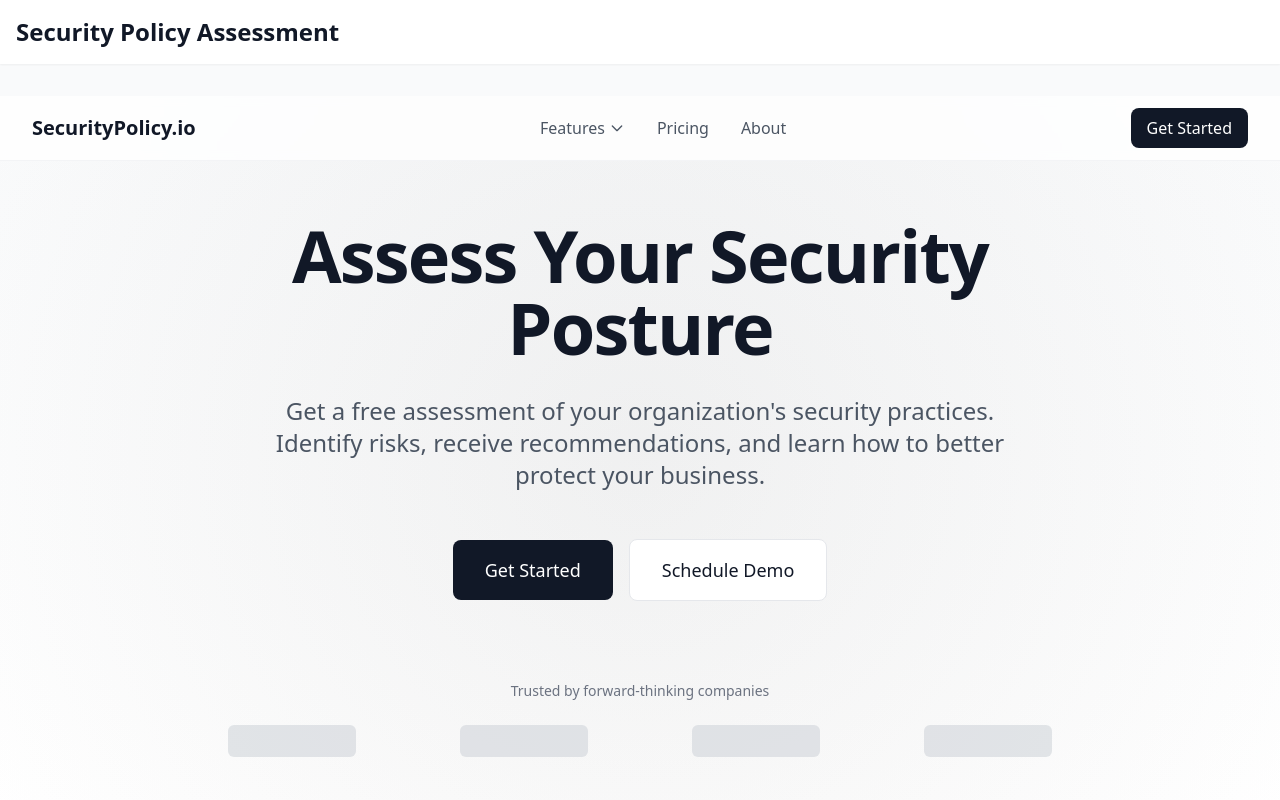
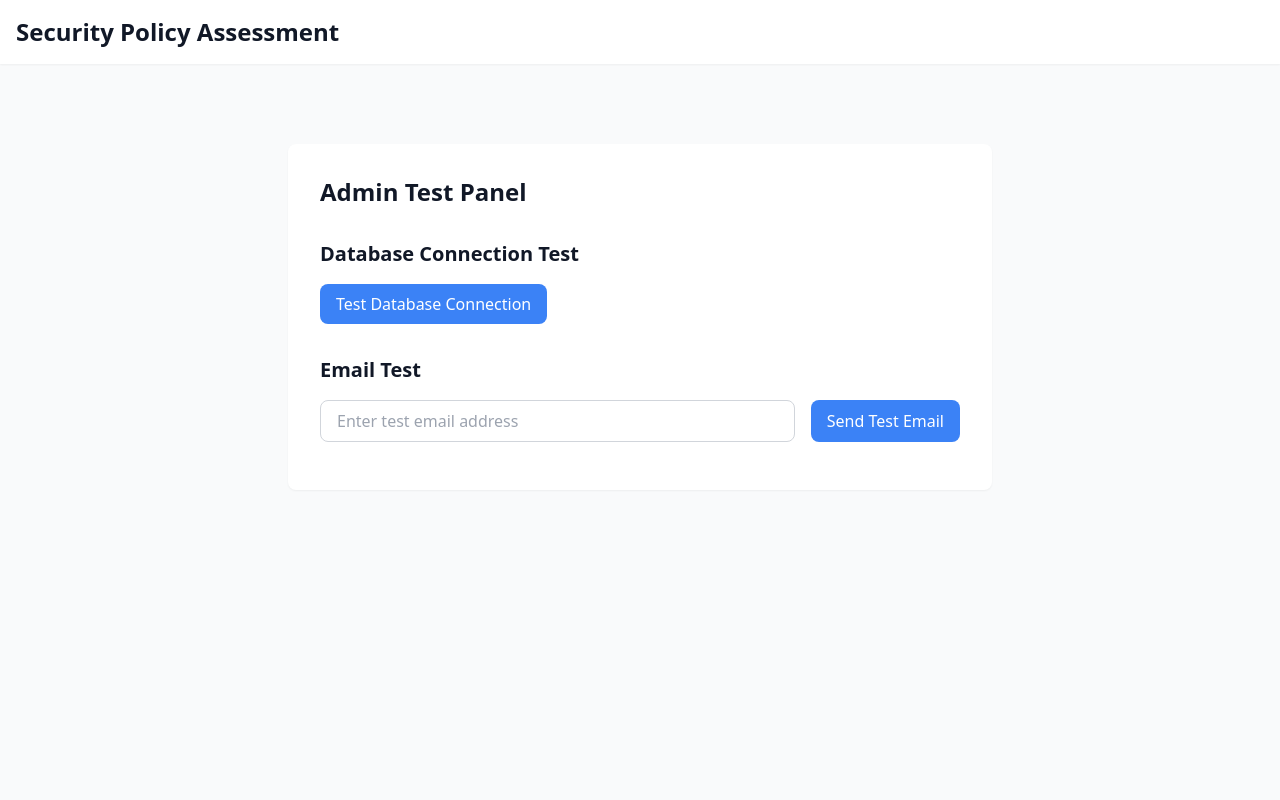
Before and after one commit to jdgrant/securitypolicy-io, a React (Vite) app: page /admin-test in a window 1280 px wide. Before the commit this address led to /. Shown: the top 800 px of the page. Built offline with nearby package versions, Linux system fonts and the light colour scheme.

Commit message:
Added admin test page with database and email testing functionality

```diff
--- a/src/App.tsx
+++ b/src/App.tsx
@@ -1,7 +1,10 @@
 import { BrowserRouter as Router, Routes, Route, Navigate } from 'react-router-dom'
 import Home from './pages/Home'
 import { Assessment } from './pages/Assessment'
-import { Suspense } from 'react'
+import { Suspense, lazy } from 'react'
+
+// Lazy load the admin test page
+const AdminTest = lazy(() => import('./pages/AdminTest'));
 
 function App() {
   console.log('App component rendering')
@@ -20,6 +23,7 @@ function App() {
             <Routes>
               <Route path="/" element={<Home />} />
               <Route path="/assessment" element={<Assessment />} />
+              <Route path="/admin-test" element={<AdminTest />} />
               <Route path="*" element={<Navigate to="/" replace />} />
             </Routes>
           </Suspense>
--- /dev/null
+++ b/src/api/test-db.ts
@@ -0,0 +1,65 @@
+import type { Handler } from '@netlify/functions';
+import sql from 'mssql';
+
+const handler: Handler = async (event, context) => {
+  // CORS headers
+  const headers = {
+    'Access-Control-Allow-Origin': '*',
+    'Access-Control-Allow-Headers': 'Content-Type',
+    'Access-Control-Allow-Methods': 'GET, POST, OPTIONS'
+  };
+
+  // Handle OPTIONS request for CORS
+  if (event.httpMethod === 'OPTIONS') {
+    return {
+      statusCode: 204,
+      headers,
+      body: ''
+    };
+  }
+
+  const config = {
+    user: process.env.MSSQL_USER,
+    password: process.env.MSSQL_PASSWORD,
+    server: process.env.MSSQL_SERVER || '',
+    database: process.env.MSSQL_DATABASE,
+    options: {
+      encrypt: true,
+      trustServerCertificate: true
+    }
+  };
+
+  try {
+    console.log('Attempting to connect to database...');
+    const pool = await sql.connect(config);
+
+    // Test query
+    const result = await pool.request().query('SELECT @@version');
+    const version = result.recordset[0][''];
+
+    await pool.close();
+
+    return {
+      statusCode: 200,
+      headers,
+      body: JSON.stringify({
+        success: true,
+        message: 'Database connection successful',
+        details: `SQL Server version: ${version}`
+      })
+    };
+  } catch (error) {
+    console.error('Database connection error:', error);
+    return {
+      statusCode: 500,
+      headers,
+      body: JSON.stringify({
+        success: false,
+        message: 'Failed to connect to database',
+        details: error instanceof Error ? error.message : 'Unknown error'
+      })
+    };
+  }
+};
+
+export { handler };
--- /dev/null
+++ b/src/api/test-email.ts
@@ -0,0 +1,95 @@
+import type { Handler } from '@netlify/functions';
+import nodemailer from 'nodemailer';
+
+const handler: Handler = async (event, context) => {
+  // CORS headers
+  const headers = {
+    'Access-Control-Allow-Origin': '*',
+    'Access-Control-Allow-Headers': 'Content-Type',
+    'Access-Control-Allow-Methods': 'GET, POST, OPTIONS'
+  };
+
+  // Handle OPTIONS request for CORS
+  if (event.httpMethod === 'OPTIONS') {
+    return {
+      statusCode: 204,
+      headers,
+      body: ''
+    };
+  }
+
+  // Only allow POST requests
+  if (event.httpMethod !== 'POST') {
+    return {
+      statusCode: 405,
+      headers,
+      body: JSON.stringify({
+        success: false,
+        message: 'Method not allowed'
+      })
+    };
+  }
+
+  try {
+    const { email } = JSON.parse(event.body || '{}');
+
+    if (!email) {
+      return {
+        statusCode: 400,
+        headers,
+        body: JSON.stringify({
+          success: false,
+          message: 'Email address is required'
+        })
+      };
+    }
+
+    // Create transporter using Mailgun SMTP
+    const transporter = nodemailer.createTransport({
+      host: process.env.MAILGUN_SMTP_HOST,
+      port: 587,
+      secure: false,
+      auth: {
+        user: process.env.MAILGUN_SMTP_USER,
+        pass: process.env.MAILGUN_SMTP_PASS
+      }
+    });
+
+    // Send test email
+    await transporter.sendMail({
+      from: 'SecurityPolicy.io <noreply@securitypolicy.io>',
+      to: email,
+      subject: 'Test Email from SecurityPolicy.io',
+      text: 'This is a test email from SecurityPolicy.io. If you received this, the email functionality is working correctly.',
+      html: `
+        <h1>Test Email from SecurityPolicy.io</h1>
+        <p>This is a test email from SecurityPolicy.io.</p>
+        <p>If you received this, the email functionality is working correctly.</p>
+        <hr>
+        <p style="color: #666; font-size: 12px;">This is an automated message, please do not reply.</p>
+      `
+    });
+
+    return {
+      statusCode: 200,
+      headers,
+      body: JSON.stringify({
+        success: true,
+        message: 'Test email sent successfully'
+      })
+    };
+  } catch (error) {
+    console.error('Error sending test email:', error);
+    return {
+      statusCode: 500,
+      headers,
+      body: JSON.stringify({
+        success: false,
+        message: 'Failed to send test email',
+        details: error instanceof Error ? error.message : 'Unknown error'
+      })
+    };
+  }
+};
+
+export { handler };
--- /dev/null
+++ b/src/pages/AdminTest.tsx
@@ -0,0 +1,129 @@
+import React, { useState } from 'react';
+import sql from 'mssql';
+
+interface TestResult {
+  success: boolean;
+  message: string;
+  details?: string;
+}
+
+const AdminTest: React.FC = () => {
+  const [dbTestResult, setDbTestResult] = useState<TestResult | null>(null);
+  const [emailTestResult, setEmailTestResult] = useState<TestResult | null>(null);
+  const [testEmail, setTestEmail] = useState('');
+  const [isLoading, setIsLoading] = useState(false);
+
+  const testDatabaseConnection = async () => {
+    setIsLoading(true);
+    try {
+      const response = await fetch('/api/test-db');
+      const data = await response.json();
+      setDbTestResult({
+        success: data.success,
+        message: data.message,
+        details: data.details
+      });
+    } catch (error) {
+      setDbTestResult({
+        success: false,
+        message: 'Failed to test database connection',
+        details: error instanceof Error ? error.message : 'Unknown error'
+      });
+    }
+    setIsLoading(false);
+  };
+
+  const sendTestEmail = async () => {
+    if (!testEmail) {
+      setEmailTestResult({
+        success: false,
+        message: 'Please enter an email address'
+      });
+      return;
+    }
+
+    setIsLoading(true);
+    try {
+      const response = await fetch('/api/test-email', {
+        method: 'POST',
+        headers: {
+          'Content-Type': 'application/json'
+        },
+        body: JSON.stringify({ email: testEmail })
+      });
+      const data = await response.json();
+      setEmailTestResult({
+        success: data.success,
+        message: data.message
+      });
+    } catch (error) {
+      setEmailTestResult({
+        success: false,
+        message: 'Failed to send test email',
+        details: error instanceof Error ? error.message : 'Unknown error'
+      });
+    }
+    setIsLoading(false);
+  };
+
+  return (
+    <div className="min-h-screen bg-gray-50 py-12">
+      <div className="max-w-3xl mx-auto px-4 sm:px-6 lg:px-8">
+        <div className="bg-white rounded-lg shadow-sm p-8">
+          <h1 className="text-2xl font-bold text-gray-900 mb-8">Admin Test Panel</h1>
+
+          {/* Database Test Section */}
+          <div className="mb-8">
+            <h2 className="text-xl font-semibold text-gray-900 mb-4">Database Connection Test</h2>
+            <button
+              onClick={testDatabaseConnection}
+              disabled={isLoading}
+              className="bg-blue-500 text-white px-4 py-2 rounded-lg hover:bg-blue-600 transition-colors disabled:bg-blue-300"
+            >
+              {isLoading ? 'Testing...' : 'Test Database Connection'}
+            </button>
+            {dbTestResult && (
+              <div className={`mt-4 p-4 rounded-lg ${dbTestResult.success ? 'bg-green-50 text-green-700' : 'bg-red-50 text-red-700'}`}>
+                <p className="font-medium">{dbTestResult.message}</p>
+                {dbTestResult.details && (
+                  <p className="mt-2 text-sm">{dbTestResult.details}</p>
+                )}
+              </div>
+            )}
+          </div>
+
+          {/* Email Test Section */}
+          <div>
+            <h2 className="text-xl font-semibold text-gray-900 mb-4">Email Test</h2>
+            <div className="flex gap-4 mb-4">
+              <input
+                type="email"
+                value={testEmail}
+                onChange={(e) => setTestEmail(e.target.value)}
+                placeholder="Enter test email address"
+                className="flex-1 border border-gray-300 rounded-lg px-4 py-2 focus:outline-none focus:ring-2 focus:ring-blue-500"
+              />
+              <button
+                onClick={sendTestEmail}
+                disabled={isLoading}
+                className="bg-blue-500 text-white px-4 py-2 rounded-lg hover:bg-blue-600 transition-colors disabled:bg-blue-300"
+              >
+                {isLoading ? 'Sending...' : 'Send Test Email'}
+              </button>
+            </div>
+            {emailTestResult && (
+              <div className={`mt-4 p-4 rounded-lg ${emailTestResult.success ? 'bg-green-50 text-green-700' : 'bg-red-50 text-red-700'}`}>
+                <p className="font-medium">{emailTestResult.message}</p>
+                {emailTestResult.details && (
+                  <p className="mt-2 text-sm">{emailTestResult.details}</p>
+                )}
+              </div>
+            )}
+          </div>
+        </div>
+      </div>
+    </div>
+  );
+};
+
+export default AdminTest;
```
Also changed, not shown: 1 other file (tests, documents, lock files or other folders).
